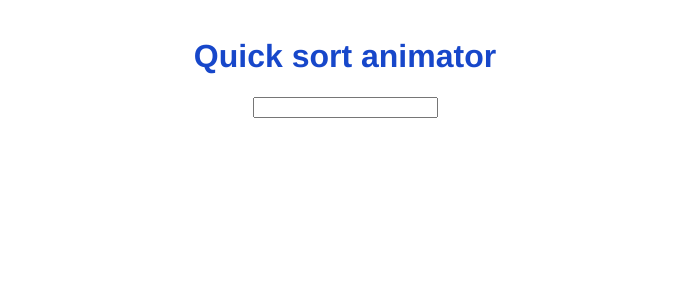
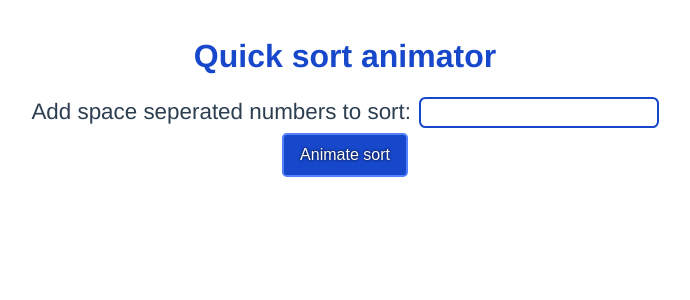
Before and after one commit to atlowChemi/quickSort, a Vue app: page / in a window 1280 px wide. Shown: the top 300 px of the page, without its empty margins (295-985 px from the left). Built offline with nearby package versions, Linux system fonts and the light colour scheme.

Commit message:
Enable sending in an array

```diff
--- a/src/App.vue
+++ b/src/App.vue
@@ -1,6 +1,6 @@
 <template>
     <AppTitle title="Quick sort animator" />
-    <InsertArray />
+    <InsertArray @new-array="recievedNewArray($event)" />
 </template>
 
 <script lang="ts">
@@ -10,6 +10,12 @@ import InsertArray from "./components/InsertArray.vue";
 
 const component = defineComponent({
     components: { AppTitle, InsertArray },
+    setup() {
+        function recievedNewArray(e: number[]) {
+            console.log(e);
+        }
+        return { recievedNewArray };
+    }
 });
 
 export default component;
@@ -21,7 +27,6 @@ export default component;
 }
 #app {
     font-family: Avenir, Helvetica, Arial, sans-serif;
-    text-align: center;
     color: #2c3e50;
     margin-top: 2.4rem;
 }
--- a/src/components/InsertArray.vue
+++ b/src/components/InsertArray.vue
@@ -1,3 +1,82 @@
 <template>
-    <input type="text" name="arrayInsert">
+    <label :class="{error: validity === false}">
+        Add space seperated numbers to sort:
+        <input type="text" name="arrayInsert" v-model.trim="text" />
+    </label>
+    <button @click="submitData">Animate sort</button>
 </template>
+
+<script lang="ts">
+import { defineComponent, ref } from 'vue';
+
+const component = defineComponent({
+    emits:{ 'new-array': null },
+    setup(_, { emit }) {
+        const text = ref('');
+        const validity = ref<boolean>();
+        function validateText() {
+            return /^(\d+\s{0,1})+$/.test(text.value);
+        }
+        function submitData() {
+            const isValid = validateText();
+            validity.value = isValid;
+            if(isValid) emit("new-array", text.value.split(" "));
+        }
+        return {
+            text,
+            validity,
+            submitData,
+        }
+    }
+});
+
+export default component;
+</script>
+
+<style lang="scss" scoped>
+label {
+    display: flex;
+    justify-content: center;
+    align-items: center;
+    font-size: 1.4rem;
+    input {
+        outline: none;
+        border: 2px solid $primary;
+        border-radius: 0.4rem;
+        padding: 0.2rem 0.3rem;
+        margin-left: 0.5rem;
+        font-size: 1.1rem;
+        line-height: 1.3rem;
+        transition: border-color 400ms linear;
+        &:focus {
+            border-color: $secondary;
+        }
+    }
+    &.error {
+        color: $errPrimary;
+        input {
+            border-color: $errPrimary;
+            &:focus {
+                border-color: $errSecondary;
+            }
+        }
+    }
+}
+button {
+    display: block;
+    outline: none;
+    border: 2px solid $secondary;
+    border-radius: 0.3rem;
+    background: $primary;
+    color: white;
+    font-size: 1rem;
+    padding: 0.7rem 1rem;
+    margin: 0.3rem auto;
+    text-shadow: 0 0 3px black;
+    transition: all 400ms linear;
+    &:active, &:hover, &:focus {
+        border-color: $primary;
+        background: $secondary;
+    }
+}
+</style>
--- a/src/utils/_variables.scss
+++ b/src/utils/_variables.scss
@@ -1,2 +1,4 @@
 $primary: #1747ca;
 $secondary: #5381ff;
+$errPrimary: #b60707;
+$errSecondary: #ff6b6b;
```
